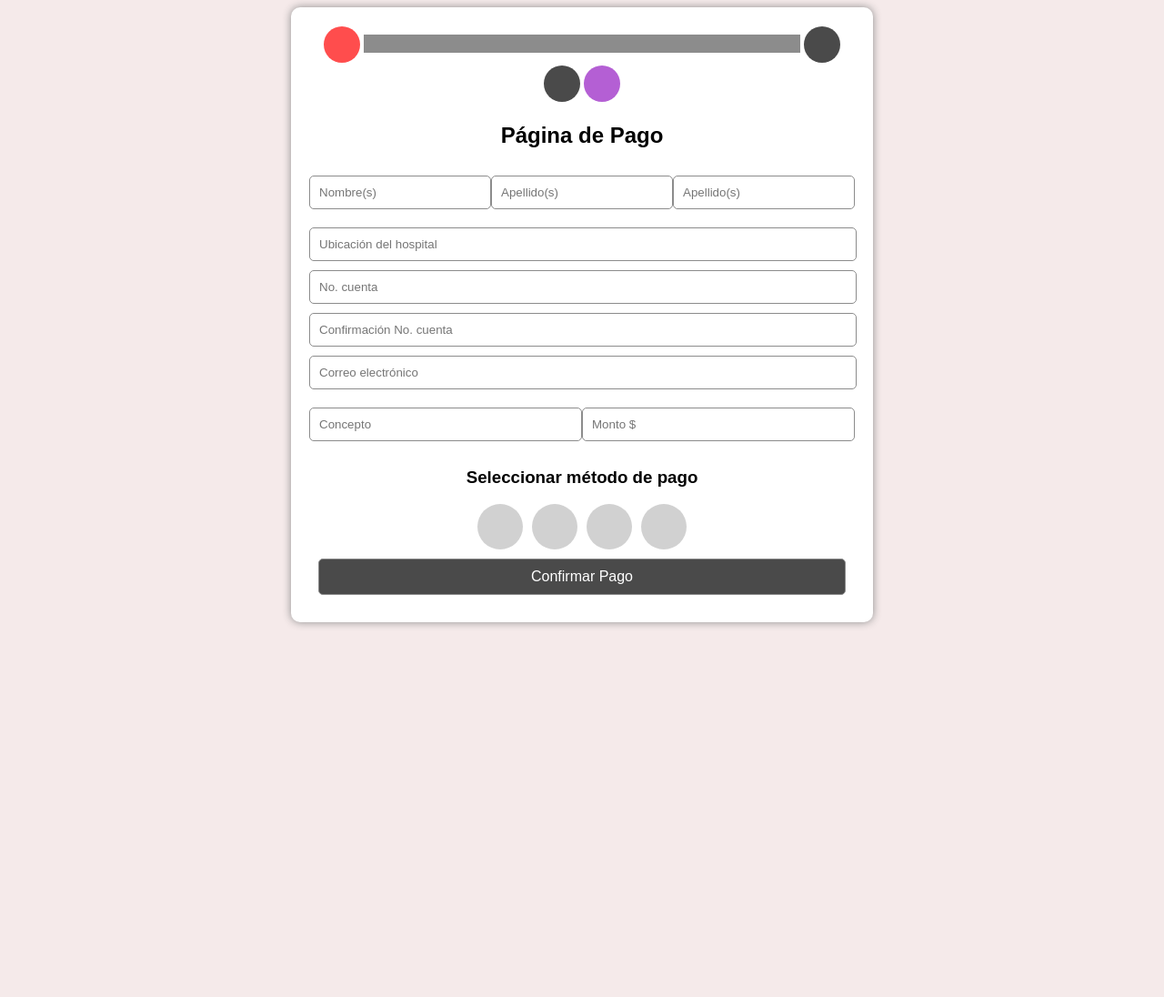
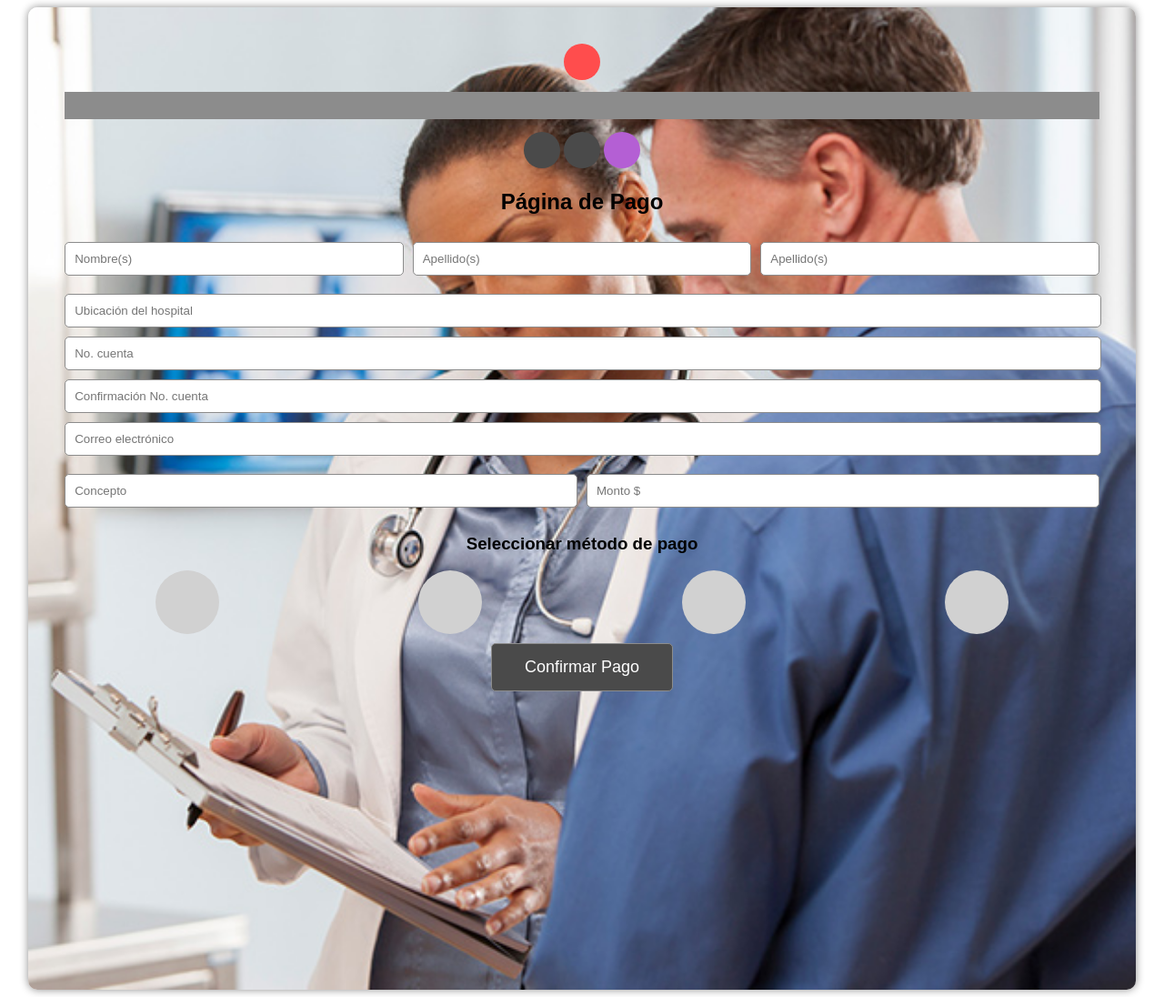
Before and after one commit to Roroma24/Proyecto, a Flask app: page /pago in a window 1280 px wide. Shown: the whole page at 91% size. Before the commit the page ends 689 px from the top, so only its background shows below. Run offline with Flask 3, Linux system fonts and the light colour scheme.

Commit message:
Se realizan cambios a metodopago

```diff
--- a/app/static/css/metodopago.css
+++ b/app/static/css/metodopago.css
@@ -3,7 +3,7 @@ Autores:
 Axel Castañeda Sánchez
 Antonio Albuerne Silva
 Alyn Layla Nila Vélez
-Luis Roberto Rodríguez Marroquin
+Luis Roberto Rodríguez Marroquín
 Sebastián Villaluz Martínez
 Daniela Zuno Aguilar
 
@@ -13,7 +13,7 @@ Este archivo contiene los estilos CSS para la página de métodos de pago de la
 
 :root {
     /* Definición de variables de colores */
-    --primary-color: #f5eaea;  /* Color de fondo principal */
+    --primary-color: #ffffff;  /* Color de fondo principal */
     --secondary-color: #8c8c8c; /* Color secundario (gris) */
     --button-color: #d1d1d1;  /* Color de los botones */
     --highlight-color: #ff4d4d; /* Color de resaltado (rojo) */
@@ -30,79 +30,87 @@ body {
 
 .container {
     /* Contenedor principal */
-    width: 90%; /* Ocupa el 90% del ancho disponible */
-    max-width: 600px; /* Máximo ancho de 600px */
-    margin: auto; /* Centrado horizontal */
-    padding: 20px; /* Espaciado interno */
-    background: white; /* Fondo blanco */
-    border-radius: 10px; /* Bordes redondeados */
-    box-shadow: 0px 0px 10px var(--secondary-color); /* Sombra alrededor */
+    width: 90%;
+    max-width: 1400px;
+    min-height: 1000px; /* Ajuste para más espacio */
+    margin: auto;
+    padding: 40px; /* Más espaciado interno */
+    border-radius: 10px;
+    box-shadow: 0px 0px 10px var(--secondary-color);
+
+    /* Imagen de fondo */
+    background-image: url('imagen/metpay.jpeg'); /* Cambia esto con la ruta real */
+    background-size: cover;
+    background-position: center;
+    background-repeat: no-repeat;
 }
 
 .btn {
     /* Estilo de botones redondos */
-    width: 40px; /* Ancho del botón */
-    height: 40px; /* Altura del botón */
-    border-radius: 50%; /* Hace que el botón sea redondo */
-    border: none; /* Sin borde */
-    cursor: pointer; /* Cambia el cursor a un puntero */
+    width: 40px;
+    height: 40px;
+    border-radius: 50%;
+    border: none;
+    cursor: pointer;
 }
 
 /* Clases para cambiar el color de los botones */
-.red { background: var(--highlight-color); } /* Botón rojo */
-.dark { background: var(--dark-color); } /* Botón oscuro */
-.purple { background: var(--purple); } /* Botón morado */
+.red { background: var(--highlight-color); }
+.dark { background: var(--dark-color); }
+.purple { background: var(--purple); }
 
 .top-bar {
-    /* Barra superior de color gris */
-    width: 80%; /* Ocupa el 80% del ancho disponible */
-    height: 20px; /* Altura de 20px */
-    background: var(--secondary-color); /* Color gris */
-    display: inline-block; /* Se comporta como un bloque en línea */
-    margin: 10px 0; /* Margen arriba y abajo de 10px */
+    /* Barra superior */
+    width: 100%; /* Ocupar todo el ancho */
+    height: 30px; /* Altura mayor */
+    background: var(--secondary-color);
+    display: inline-block;
+    margin: 10px 0;
 }
 
 input, .confirm {
-    /* Estilo para los campos de entrada y los botones de confirmación */
-    display: block; /* Se muestran como bloques */
-    width: calc(100% - 20px); /* Ancho completo menos 20px de margen */
-    margin: 10px auto; /* Centrado con margen */
-    padding: 10px; /* Espaciado interno */
-    border: 1px solid var(--secondary-color); /* Borde de 1px de color gris */
-    border-radius: 5px; /* Bordes redondeados */
+    /* Estilo para inputs y botones de confirmación */
+    display: block;
+    width: calc(100% - 20px);
+    margin: 10px auto;
+    padding: 10px;
+    border: 1px solid var(--secondary-color);
+    border-radius: 5px;
 }
 
 .input-group {
-    /* Contenedor de un grupo de inputs */
-    display: flex; /* Usa flexbox para distribuir los inputs */
-    justify-content: space-between; /* Distribuye los inputs con espacio entre ellos */
+    display: flex; /* Usa flexbox para alinear en fila */
+    justify-content: space-between; /* Espaciar los elementos horizontalmente */
+    align-items: center; /* Alinear los elementos verticalmente */
+    gap: 10px; /* Espacio entre los elementos */
 }
 
 .input-group input {
-    /* Estilo de los inputs dentro del grupo */
-    width: 48%; /* Cada input ocupa casi la mitad del ancho disponible */
+    width: 48%; /* Cada input ocupa casi la mitad del espacio disponible */
 }
 
 .payment-methods {
     /* Contenedor de métodos de pago */
-    display: flex; /* Usa flexbox */
-    justify-content: center; /* Centra los elementos */
-    gap: 10px; /* Espaciado entre los métodos de pago */
+    display: flex;
+    justify-content: space-around; /* Distribuir equitativamente */
+    gap: 20px;
 }
 
 .method {
-    /* Estilo de cada botón de método de pago */
-    width: 50px; /* Ancho de 50px */
-    height: 50px; /* Altura de 50px */
-    background: var(--button-color); /* Color de fondo de los botones */
-    border-radius: 50%; /* Botones redondos */
-    border: none; /* Sin borde */
+    /* Botón de método de pago */
+    width: 70px; /* Tamaño más grande */
+    height: 70px;
+    background: var(--button-color);
+    border-radius: 50%;
+    border: none;
 }
 
 .confirm {
-    /* Estilo del botón de confirmación */
-    background: var(--dark-color); /* Color de fondo oscuro */
-    color: white; /* Texto en blanco */
-    font-size: 16px; /* Tamaño del texto */
-    cursor: pointer; /* Cambia el cursor a un puntero */
+    /* Botón de confirmación */
+    background: var(--dark-color);
+    color: white;
+    font-size: 18px; /* Texto más grande */
+    width: 200px; /* Botón más destacado */
+    padding: 15px;
+    cursor: pointer;
 }
```
Also changed, not shown: app/templates/metodopago.html (+14 -0 lines).
